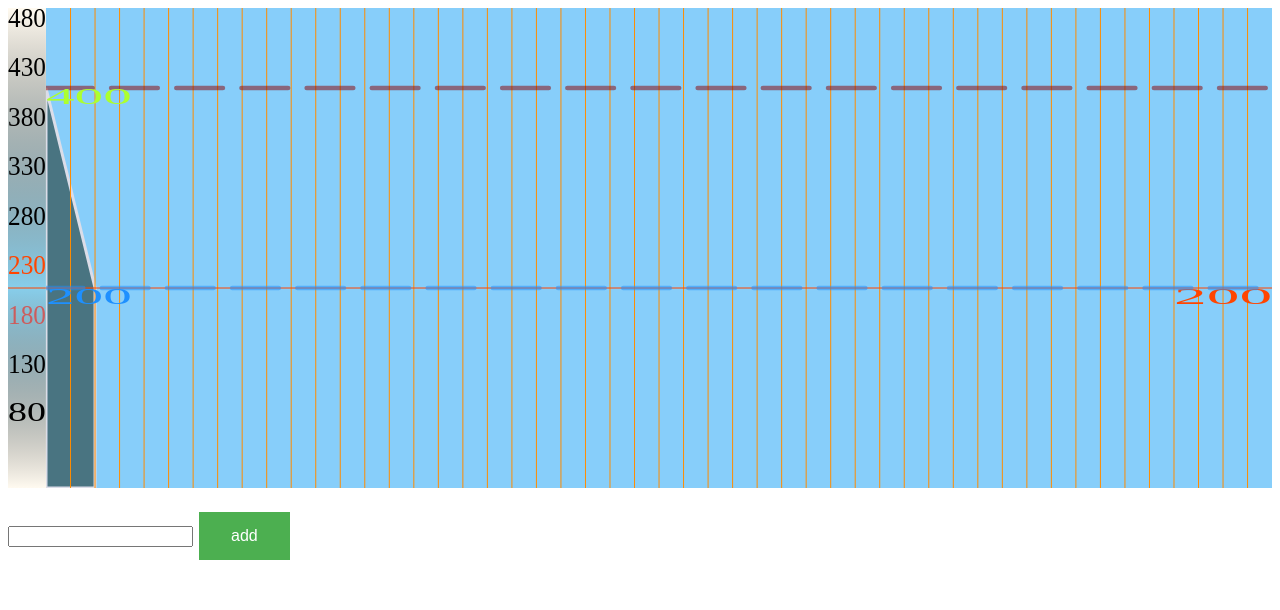
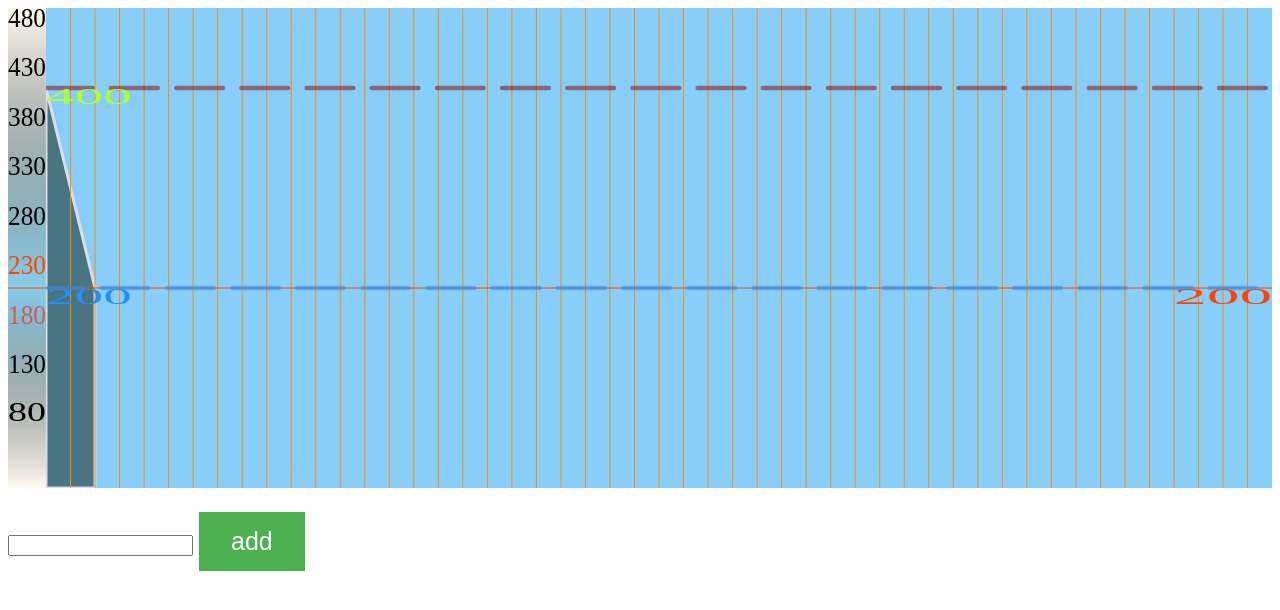
Before and after one commit to webinstruments/webinstruments.github.io, a plain HTML site: page graph/graph.html in a window 1280 px wide. Drawn offline with Linux system fonts and the light colour scheme.

Commit message:
changed size of button

```diff
--- a/controls.css
+++ b/controls.css
@@ -34,7 +34,7 @@ input[type="button"] {
     text-align: center;
     text-decoration: none;
     display: inline-block;
-    font-size: 16px;
+    font-size: 25px;
     margin: 4px 2px;
     cursor: pointer;
 }
```
